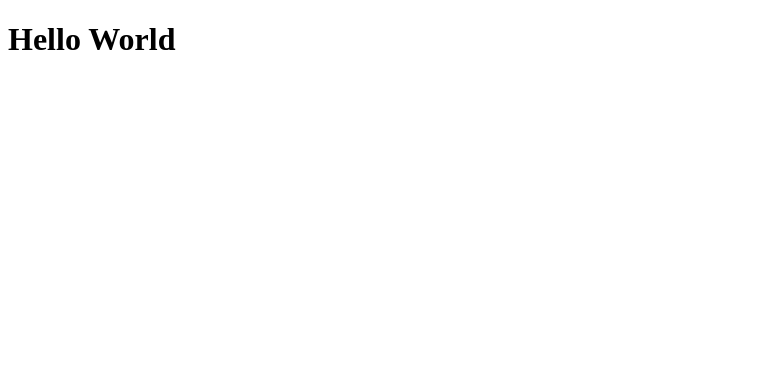
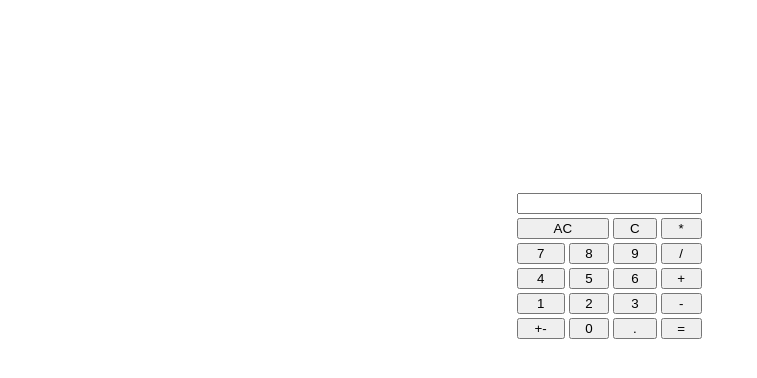
Before and after one commit to Alcadeius/revoU, a plain HTML site: page index.html in a window 1280 px wide. Shown: the whole page, without its empty margins (0-757 px from the left). Drawn offline with Linux system fonts and the light colour scheme.

Commit message:
kalkulator dasar

```diff
--- a/index.html
+++ b/index.html
@@ -1,11 +1,53 @@
 <!DOCTYPE html>
 <html lang="en">
   <head>
+    <style>
+      table {
+        margin-left: 40%;
+        margin-top: 15%;
+      }
+      button {
+        width: 100%;
+      }
+    </style>
     <meta charset="UTF-8" />
     <meta name="viewport" content="width=device-width, initial-scale=1.0" />
     <title>Document</title>
   </head>
   <body>
-    <h1>Hello World</h1>
+    <table>
+      <tr>
+        <th colspan="4"><input type="text" /></th>
+      </tr>
+      <tr>
+        <td colspan="2"><button>AC</button></td>
+        <td><button>C</button></td>
+        <td><button>*</button></td>
+      </tr>
+      <tr>
+        <td><button>7</button></td>
+        <td><button>8</button></td>
+        <td><button>9</button></td>
+        <td><button>/</button></td>
+      </tr>
+      <tr>
+        <td><button>4</button></td>
+        <td><button>5</button></td>
+        <td><button>6</button></td>
+        <td><button>+</button></td>
+      </tr>
+      <tr>
+        <td><button>1</button></td>
+        <td><button>2</button></td>
+        <td><button>3</button></td>
+        <td><button>-</button></td>
+      </tr>
+      <tr>
+        <td><button>+-</button></td>
+        <td><button>0</button></td>
+        <td><button>.</button></td>
+        <td><button>=</button></td>
+      </tr>
+    </table>
   </body>
 </html>
```
